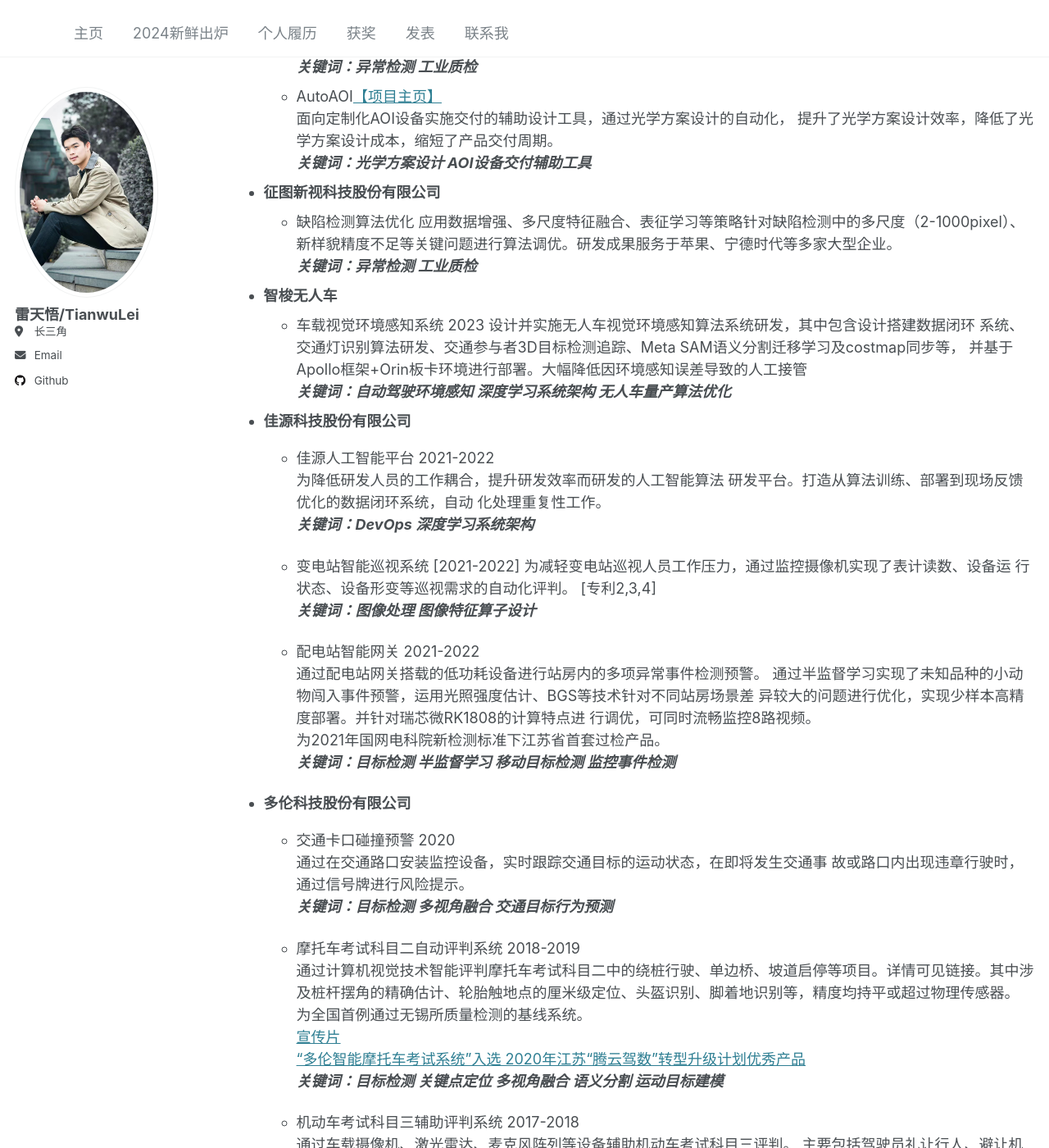
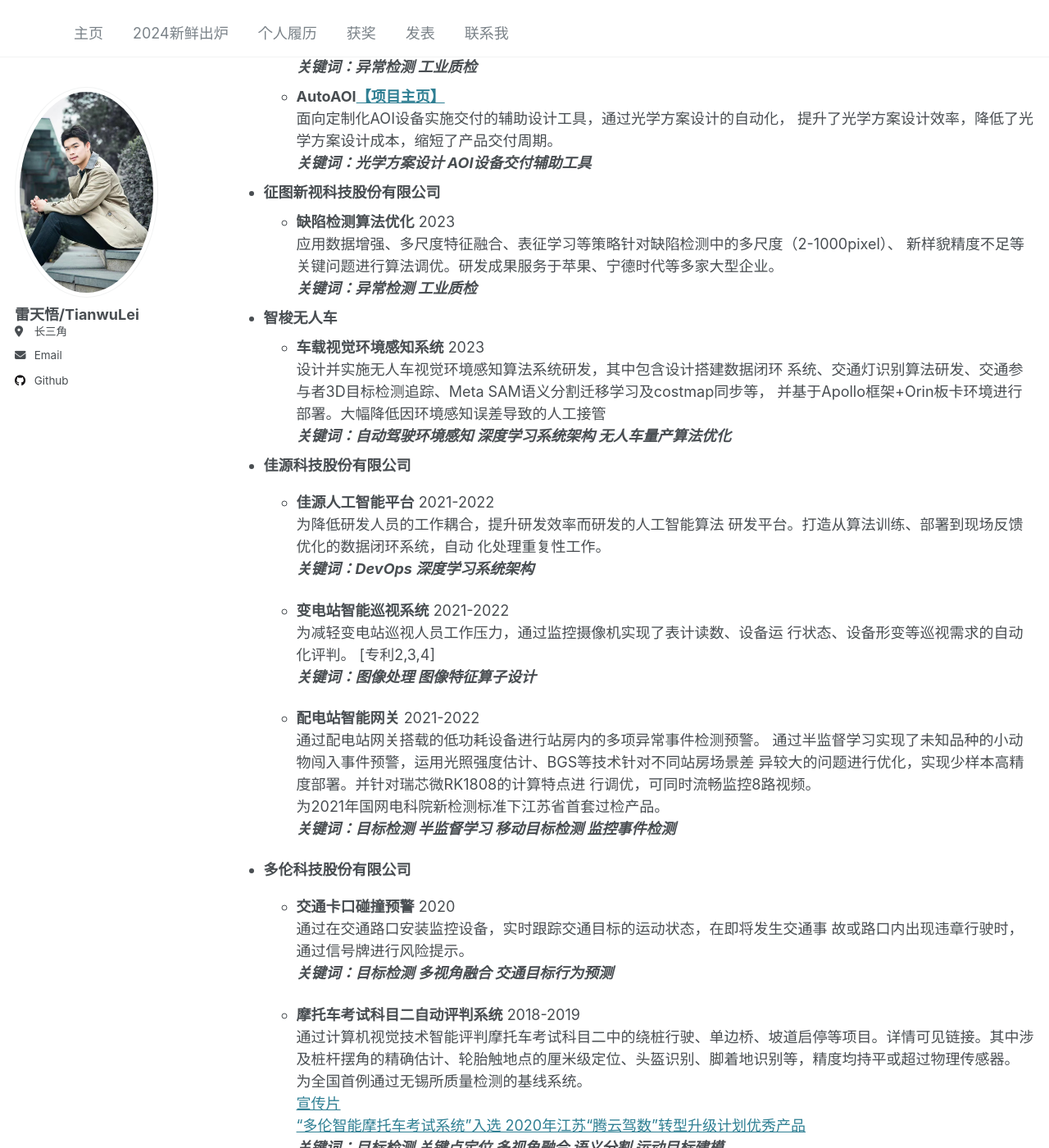
Before and after one commit to ray3572/ray3572.github.io, a Jekyll site: the page built from _pages/cv.md, in a window 1280 px wide and 1400 px high, scrolled down 1295 px. Shown: the whole window at 82% size. Built offline with Jekyll 4.4.1, drawn with Linux system fonts in a browser that asks for light colours; some of the changed text lies outside the part shown.

Commit message:
fix some bug in cv

```diff
--- a/_pages/cv.md
+++ b/_pages/cv.md
@@ -45,38 +45,38 @@ redirect_from:
 项目经验
 ======
 * **南京大学集成电路学院**
-  * AdaptedMoE[【项目主页】](https://ray3572.github.io/AdaptedMoE_web)
+  * **AdaptedMoE[【项目主页】](https://ray3572.github.io/AdaptedMoE_web)**
     应用混合专家模型外加测试时自适应策略，针对AOI设备交付过程中,线上数据与训练数据不一致的问题进行算法优化。
     ***关键词：异常检测 工业质检***
-  * AutoAOI[【项目主页】](https://ray3572.github.io/AutoAOI_web)
+  * **AutoAOI[【项目主页】](https://ray3572.github.io/AutoAOI_web)**
     面向定制化AOI设备实施交付的辅助设计工具，通过光学方案设计的自动化，
     提升了光学方案设计效率，降低了光学方案设计成本，缩短了产品交付周期。
     ***关键词：光学方案设计 AOI设备交付辅助工具***
 * **征图新视科技股份有限公司**
-  * 缺陷检测算法优化
+  * **缺陷检测算法优化** 2023
     应用数据增强、多尺度特征融合、表征学习等策略针对缺陷检测中的多尺度（2-1000pixel）、
     新样貌精度不足等关键问题进行算法调优。研发成果服务于苹果、宁德时代等多家大型企业。
     ***关键词：异常检测 工业质检***
 * **智梭无人车**
-  * 车载视觉环境感知系统  2023
+  * **车载视觉环境感知系统**  2023
   设计并实施无人车视觉环境感知算法系统研发，其中包含设计搭建数据闭环
   系统、交通灯识别算法研发、交通参与者3D目标检测追踪、Meta SAM语义分割迁移学习及costmap同步等，
   并基于Apollo框架+Orin板卡环境进行部署。大幅降低因环境感知误差导致的人工接管
   ***关键词：自动驾驶环境感知 深度学习系统架构 无人车量产算法优化***
 
 * **佳源科技股份有限公司**
-  * 佳源人工智能平台 2021-2022
+  * **佳源人工智能平台** 2021-2022
    为降低研发人员的工作耦合，提升研发效率而研发的人工智能算法
    研发平台。打造从算法训练、部署到现场反馈优化的数据闭环系统，自动
    化处理重复性工作。
    ***关键词：DevOps 深度学习系统架构***
 
-  * 变电站智能巡视系统  [2021-2022]
+  * **变电站智能巡视系统**  2021-2022
   为减轻变电站巡视人员工作压力，通过监控摄像机实现了表计读数、设备运
   行状态、设备形变等巡视需求的自动化评判。  [专利2,3,4]
   ***关键词：图像处理 图像特征算子设计***
 
-  * 配电站智能网关  2021-2022
+  * **配电站智能网关**  2021-2022
     通过配电站网关搭载的低功耗设备进行站房内的多项异常事件检测预警。
   通过半监督学习实现了未知品种的小动物闯入事件预警，运用光照强度估计、BGS等技术针对不同站房场景差
   异较大的问题进行优化，实现少样本高精度部署。并针对瑞芯微RK1808的计算特点进
@@ -85,26 +85,26 @@ redirect_from:
   ***关键词：目标检测 半监督学习 移动目标检测 监控事件检测***
 
 * **多伦科技股份有限公司**
-  * 交通卡口碰撞预警  2020
+  * **交通卡口碰撞预警**  2020
   通过在交通路口安装监控设备，实时跟踪交通目标的运动状态，在即将发生交通事
   故或路口内出现违章行驶时，通过信号牌进行风险提示。
   ***关键词：目标检测 多视角融合 交通目标行为预测***
 
-  * 摩托车考试科目二自动评判系统  2018-2019
+  * **摩托车考试科目二自动评判系统**  2018-2019
   通过计算机视觉技术智能评判摩托车考试科目二中的绕桩行驶、单边桥、坡道启停等项目。详情可见链接。其中涉及桩杆摆角的精确估计、轮胎触地点的厘米级定位、头盔识别、脚着地识别等，精度均持平或超过物理传感器。
   为全国首例通过无锡所质量检测的基线系统。
   [宣传片](https://mp.weixin.qq.com/s/Uz92P7tt9Ndl9Mx_SQoJFA)
   [“多伦智能摩托车考试系统”入选 2020年江苏“腾云驾数”转型升级计划优秀产品](https://mp.weixin.qq.com/s/GuhCMnsb2Ee8suLC50jkpA)
   ***关键词：目标检测 关键点定位 多视角融合 语义分割 运动目标建模***
 
-  * 机动车考试科目三辅助评判系统  2017-2018
+  * **机动车考试科目三辅助评判系统**  2017-2018
   通过车载摄像机、激光雷达、麦克风阵列等设备辅助机动车考试科目三评判。
   主要包括驾驶员礼让行人、避让机动车、行车观察等行为的判定，以及安全员行
   为规范监督等。目前已在全国很多地区上线运行。
   [项目获《南京市科学技术进步二等奖》](https://mp.weixin.qq.com/s/Ru93bg6FV52Y_26FrKVyWg)
   ***关键词：多传感器融合 环境感知 多模态识别 模型压缩加速***
 
-  * 跨平台轻量级深度学习部署框架LearNet  2017-2018
+  * **跨平台轻量级深度学习部署框架LearNet**  2017-2018
   用于深度学习算法部署的C++框架，可支持windows、linux操作系统及
   x86、arm、Nvidia GPU等计算硬件。框架设计灵活，可快速支持ncnn、
   mace等开源框架中性能较为优秀的计算模块。同时框架应用数据处理流水线优
```
